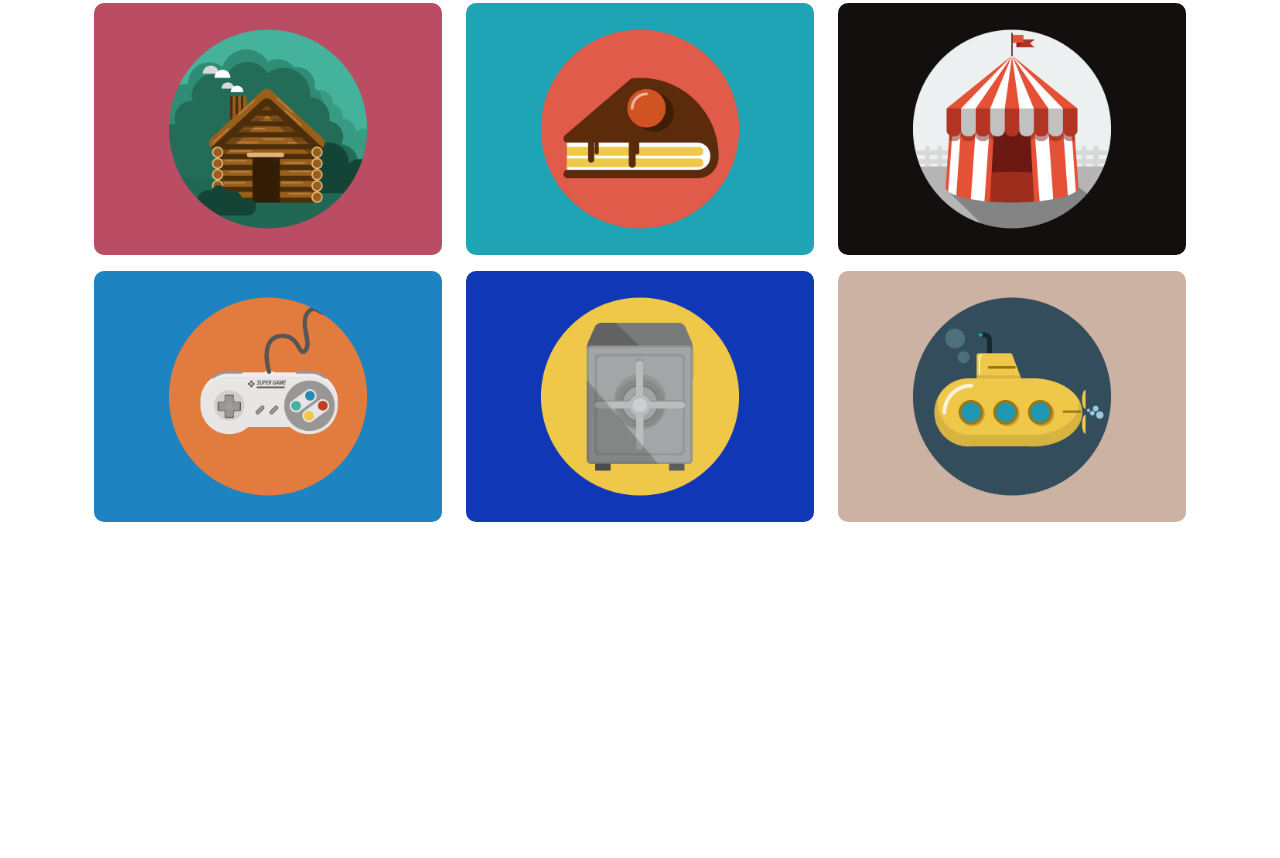
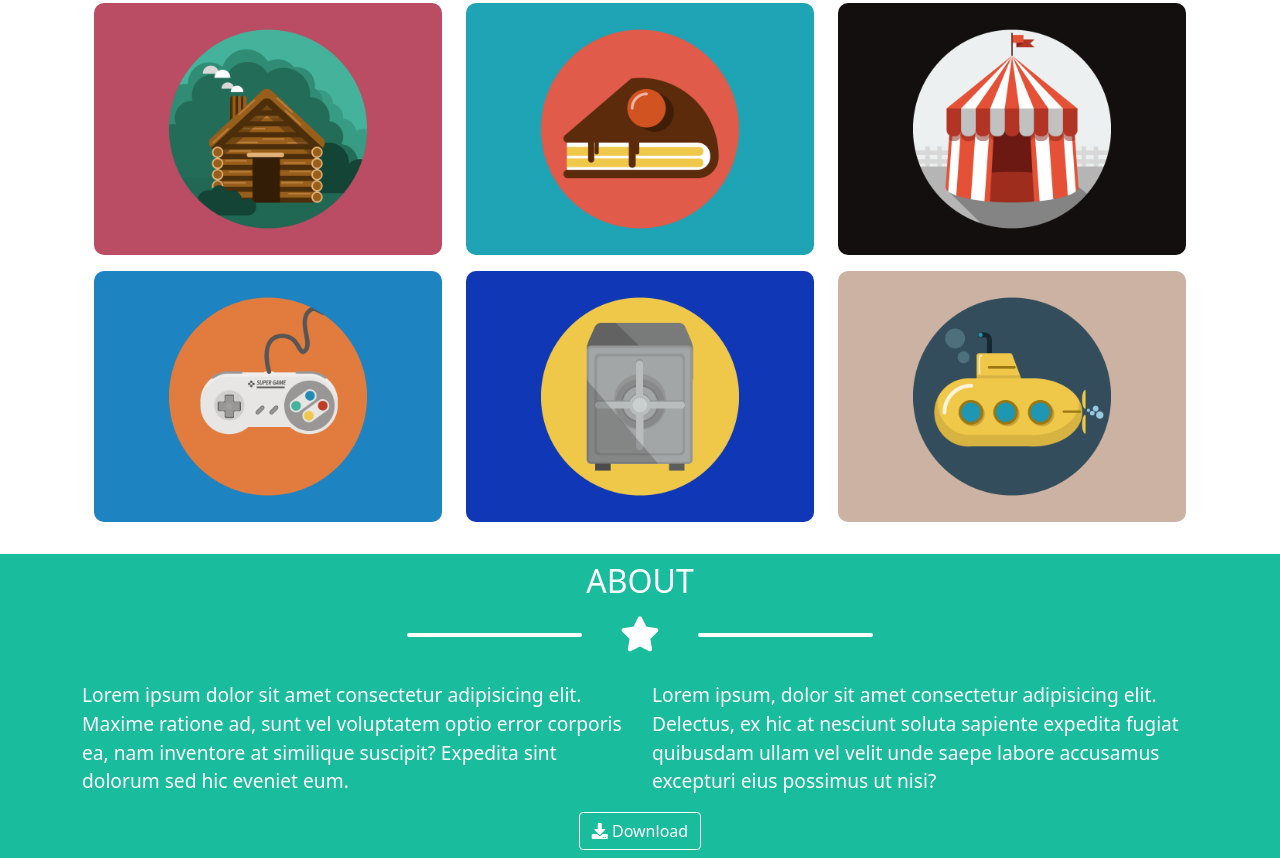
Before and after one commit to ZenRool/html-css-bootstrap-freelancer, a plain HTML site: page index.html in a window 1280 px wide. Shown: the part 856-1714 px from the top of the page. Before the commit the page ends 1402 px from the top, so only its background shows below. Drawn offline with nearby package versions, Linux system fonts and the light colour scheme.

Commit message:
aggiunto about con bottone

```diff
--- a/css/style.css
+++ b/css/style.css
@@ -26,6 +26,15 @@ img {
 h2 {
     text-transform: uppercase;
 
+}
+.btn-outline-turc {
+    border-color: white;
+    color: white;
+}
+.btn-outline-turc:hover {
+    border-color: var(--ms-turquoise);
+    color: var(--ms-turquoise);
+    background-color: #fff;
 }
 
 /* star-line */
@@ -179,6 +188,15 @@ header .wrapper-r .visible-menu  li {
 
 
 }
+.about {
+    background-color: var(--ms-turquoise);
+    color: white;
+
+}
+.about p {
+    font-size: 1.2rem;
+
+}
 
 /* Media  */
 @media all and (min-width: 768px) {
--- a/index.html
+++ b/index.html
@@ -114,8 +114,8 @@
 
     </div>
 
-    <div class="wallet">
-        <div class="container d-flex flex-column align-items-center p-4" id="portfolio">
+    <div class="wallet pb-2" id="portfolio">
+        <div class="container d-flex flex-column align-items-center p-4" >
             <h2>
                 Portfolio
             </h2>
@@ -130,7 +130,7 @@
                 </div>
             </div>
 
-            <!-- segmento bloxxhi colorati  -->
+            <!-- segmento blocchi colorati  -->
             <div class="row row-cols-md-2 row-cols-lg-3 gy-3">
 
                 <section>
@@ -176,5 +176,40 @@
 
 
     </div>
+    <div class="about pb-2 pt-2" id="about">
+        <div class="container d-flex flex-column align-items-center justify-content-center">
+
+            <h2>
+                About
+            </h2>
+                <!-- stella  -->
+            <div class="row star-line g-0">
+                <div class="col-3 offset-2 line-star bg-white">
+                </div>
+                <div class="col-2 text-center" >
+                    <i class="fas fa-star"></i>
+                </div>
+                <div class="col-3 line-star bg-white">
+                </div>
+            </div>
+            <!-- fine stella  -->
+            <div class="row row-cols-md-2 gy-4">
+                <p>
+                    Lorem ipsum dolor sit amet consectetur adipisicing elit. Maxime ratione ad, sunt vel voluptatem optio error corporis ea, nam inventore at similique suscipit? Expedita sint dolorum sed hic eveniet eum.
+
+                </p>
+                <p>
+                    Lorem ipsum, dolor sit amet consectetur adipisicing elit. Delectus, ex hic at nesciunt soluta sapiente expedita fugiat quibusdam ullam vel velit unde saepe labore accusamus excepturi eius possimus ut nisi?
+                </p>
+            </div>
+
+            <!-- bottone  -->
+            <button type="button" class="btn btn-outline-turc">
+                <i class="fas fa-download"></i>
+                Download
+            </button>
+        </div>
+
+    </div>
 </body>
 </html>
```
